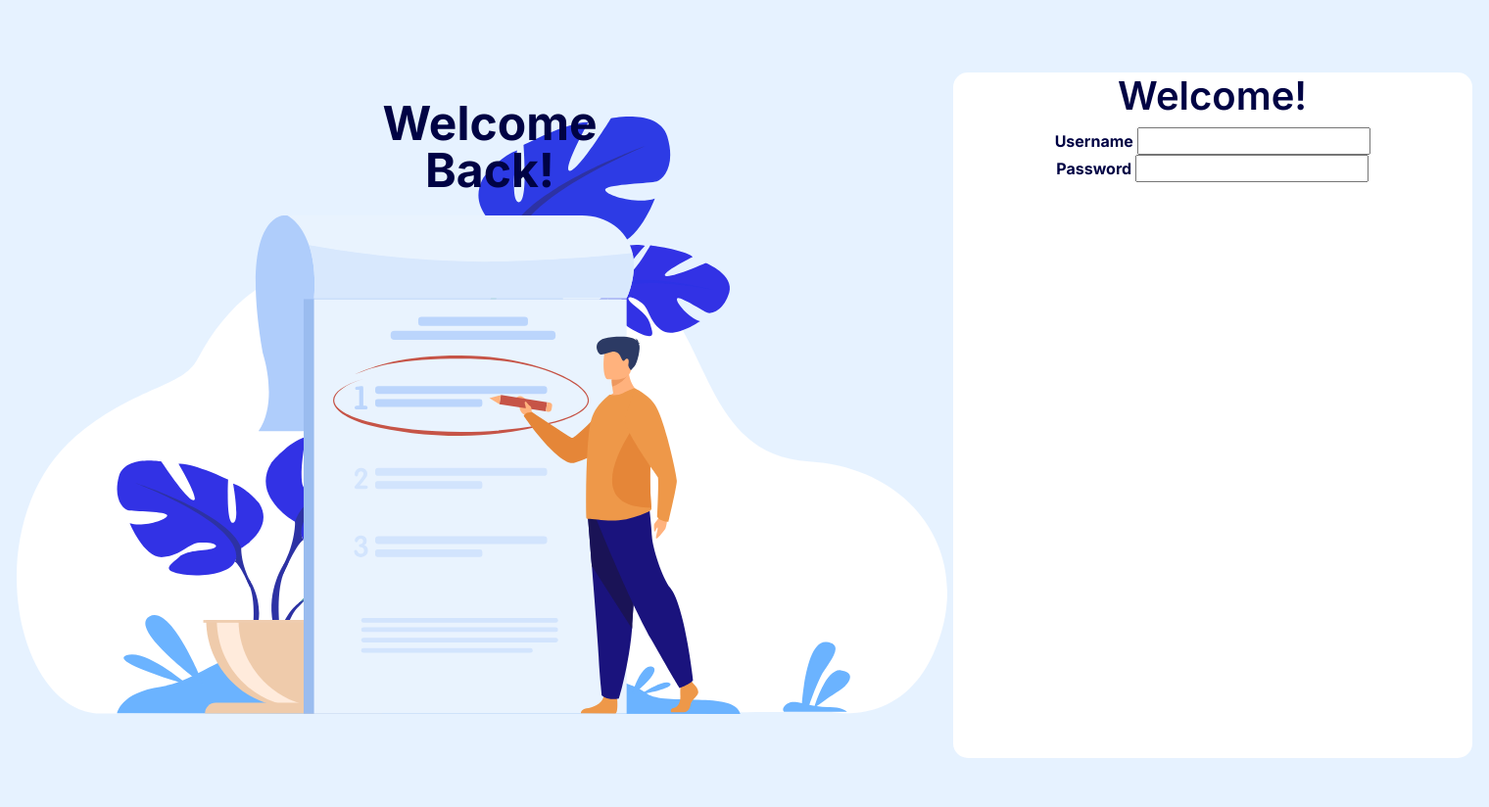
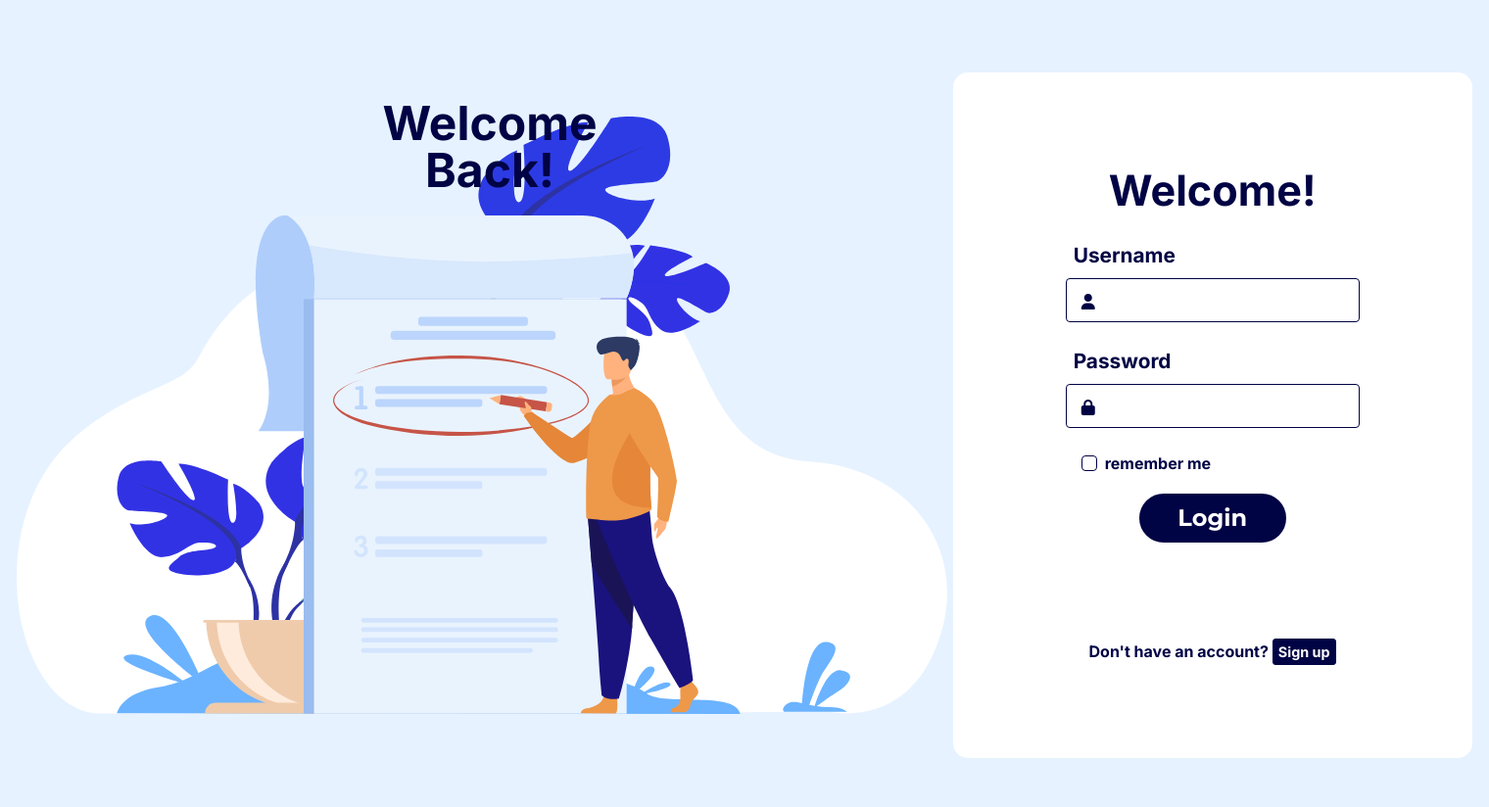
Before and after one commit to Deku0202/M-list, a Flask app: page /login in a window 1520 px wide. Shown: the part 63-887 px from the top of the page at 98% size. Run offline with Flask 2, Linux system fonts and the light colour scheme; some libraries are stand-ins or nearby versions.

Commit message:
login page ui finish

```diff
--- a/static/style.css
+++ b/static/style.css
@@ -59,6 +59,57 @@ body
 
 }
 
+.h-4
+{
+    height: 45px;
+    width: 100%;
+    border: #000344 solid 1px;
+    border-radius: 4px;
+}
+
+input:focus
+{
+    outline: #000344 solid 1.5px;
+}
+
+.form-check-input
+{
+    accent-color: #000344;
+    border: #000344 1px solid;
+}
+
+.form-check-input:checked
+{
+    background-color: #000344;
+    border-color: #000344;
+}
+
+.form-check-input:focus
+{
+    border: #000344 1px solid;
+    box-shadow: none;
+
+}
+
+.login-btn
+{
+    font-family: 'Montserrat', sans-serif;
+    font-size: 1.5em;
+    width: 150px;
+}
+
+.foot-btn
+{
+    outline: none;
+    border: #000344 1px solid;
+    border-radius: 3px;
+    color: #fff;
+    background-color: #000344;
+    font-size: 0.9em;
+    width: 65px;
+    padding: 2px;
+}
+
 @media screen and (min-width: 993px)
 {
 
@@ -94,5 +145,22 @@ body
         top: 165px;
     }
 
+    .login-head
+    {
+        font-weight: bold;
+        font-size: 2.7em;
+    }
+
+    .inner-box
+    {
+        width: 300px;
+    }
+
+    .fs-lg-lab{
+        font-size: 1.3em;
+    }
+
+
+
 
 }
--- a/templates/layout1.html
+++ b/templates/layout1.html
@@ -20,6 +20,8 @@
         <link rel="preconnect" href="https://fonts.gstatic.com" crossorigin>
         <link href="https://fonts.googleapis.com/css2?family=Inter:wght@600;700&display=swap" rel="stylesheet">
         <link href="https://fonts.googleapis.com/css2?family=Montserrat:wght@700&display=swap" rel="stylesheet">
+
+        <link rel="stylesheet" href="https://cdnjs.cloudflare.com/ajax/libs/font-awesome/6.2.0/css/all.min.css">
 
         <title>M-list: {% block title %}{% endblock %}</title>
 
--- a/templates/login.html
+++ b/templates/login.html
@@ -13,24 +13,53 @@
             </svg>
         </div>
         <div class="d-lg-flex h-lg-8 align-items-lg-end">
-            <div class="box">
+            <div class="box d-lg-flex justify-content-lg-evenly align-items-lg-center flex-lg-column">
+                <div class="inner-box">
                     <form action="/login" method="">
-                        <h1>Welcome!</h1>
+                        <h1 class="login-head mb-lg-3">Welcome!</h1>
 
-                        <div>
-                            <label for="username">
+                        <div class="mb-lg-3 w-100">
+                            <label class="float-lg-start m-2 fs-lg-lab" for="username">
                                 Username
                             </label>
-                            <input type="text" name="username">
+                            <br>
+                            <div>
+                                <i class="fa-solid fa-user position-absolute p-lg-3"></i>
+                                <input class="h-4 p-lg-3 ps-lg-5" type="text" name="username">
+                            </div>
                         </div>
 
+                        <div class="mb-lg-4 w-100">
+                            <label class="float-lg-start m-2 fs-lg-lab" for="password">
+                                Password
+                            </label>
+                            <br>
+                            <div>
+                                <i class="fa-solid fa-lock position-absolute p-lg-3"></i>
+                                <input class="h-4 p-lg-3 ps-lg-5" type="password" name="password">
+                            </div>
+                        </div>
 
-                        <label for="password">
-                            Password
-                            <input type="text" name="password">
-                        </label>
+                        <div class="form-check text-lg-start m-lg-3">
+                            <input class="form-check-input" type="checkbox" name="remember">
+                            <label class="form-check-label" for="remember">
+                                remember me
+                            </label>
+                        </div>
+
+                        <button type="submit" class="main-btn btn-login login-btn ">Login</button>
+
                     </form>
+                </div>
+                <div>
+                    <div>
+                        <form action="signup">
+                            <label for="">Don't have an account?</label>
+                            <button type="submit" class="foot-btn">Sign up</button>
+                        </form>
+                    </div>
 
+                </div>
             </div>
         </div>
     </div>
```
